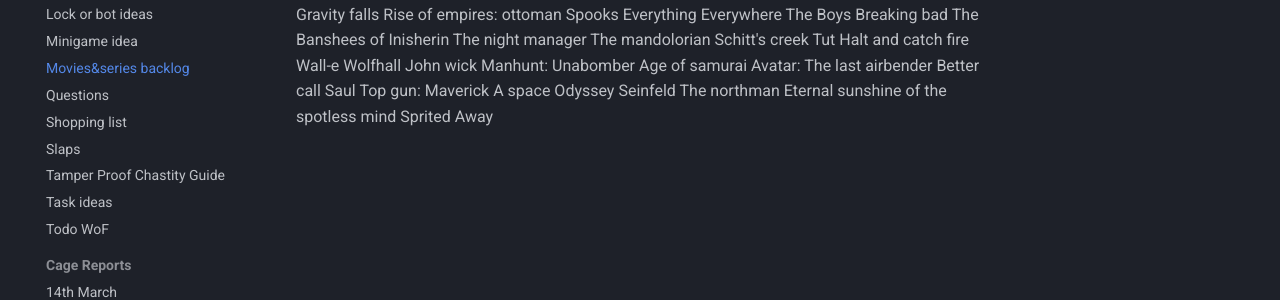
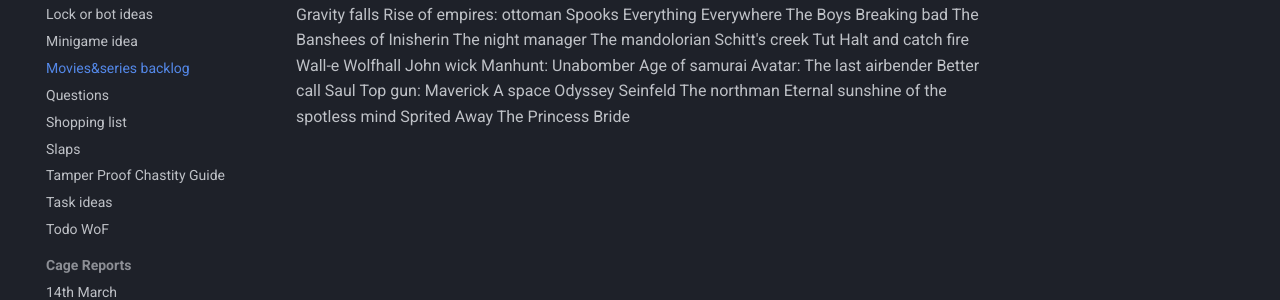
Before and after one commit to bris00/DFMA, an MkDocs documentation site: the page built from diary/Movies&series backlog.md, in a window 1280 px wide. Shown: the part 178-478 px from the top of the page. Built offline with MkDocs 1.6.1 and Material for MkDocs 9.7.7, drawn with Linux system fonts in a browser that asks for light colours.

Commit message:
vault backup: 2023-05-07 21:32:25
Affected files:
diary/Movies&series backlog.md

```diff
--- a/diary/Movies&series backlog.md
+++ b/diary/Movies&series backlog.md
@@ -23,3 +23,4 @@ Seinfeld
 The northman
 Eternal sunshine of the spotless mind
 Sprited Away
+The Princess Bride
```
